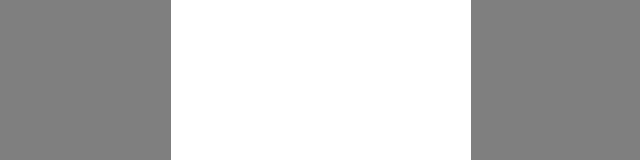
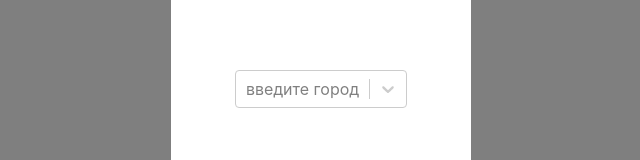
Before and after one commit to skorokhodtatiana/reactProject, a React (Create React App) app in the folder myapp/: page / in a window 1280 px wide. Shown: the part 311-471 px from the top of the page, without its empty margins (319-959 px from the left). Built offline with nearby package versions, Linux system fonts and the light colour scheme.

Commit message:
added react-select

```diff
--- a/myapp/package.json
+++ b/myapp/package.json
@@ -10,6 +10,7 @@
     "react": "^18.2.0",
     "react-dom": "^18.2.0",
     "react-scripts": "5.0.1",
+    "react-select": "^5.7.2",
     "web-vitals": "^2.1.4"
   },
   "scripts": {
--- /dev/null
+++ b/myapp/src/assets/data.js
@@ -0,0 +1,40 @@
+const listCitys = [
+	{
+		value: "Абаза, Хакасия, Сибирский, Россия", label: 'Абаза'
+	},
+	{
+		value: "Абдулино, Оренбургская область, Приволжский, Россия", label: 'Абдулино'
+	},
+	{
+		value: "Балтийск, 	Калининградская область, Северо-Западный, Россия", label: 'Балтийск'
+	},
+	{
+		value: "Благовещенск, Амурская область, Дальневосточный, Россия", label: 'Благовещенск'
+	},
+	{
+		value: "Геленджик, Краснодарский край, Южный, Россия", label: 'Геленджик'
+	},
+	{
+		value: "Далматово, Курганская область, Уральский, Россия", label: 'Далматово'
+	},
+	{
+		value: "Екатеринбург, Свердловская область, Уральский, Россия", label: 'Екатеринбург'
+	},
+	{
+		value: "Иваново, Ивановская обсласть, Центральный, Россия", label: 'Иваново'
+	},
+	{
+		value: "Лесозаводск, Приморский край, Дальневосточный, Россия", label: 'Лесозаводск'
+	},
+	{
+		value: "Медногорск, Оренбургская область, Приволжский, Россия", label: 'Медногорск'
+	},
+	{
+		value: "Мегион, Ханты-Мансийский АО, Уральский, Россия", label: 'Мегион'
+	},
+	{
+		value: "Смидович, Еврейская АО, Россия", label: 'Смидович'
+	},
+];
+
+export default listCitys;
--- a/myapp/src/components/Modal/Modal.jsx
+++ b/myapp/src/components/Modal/Modal.jsx
@@ -1,11 +1,35 @@
 import styles from './Modal.module.scss';
 import PropTypes from 'prop-types';
+import listCitys from '../../assets/data';
+
+import React from 'react';
+import AsyncSelect from 'react-select/async';
 
 const Modal = ({
 	className,
 	showModal,
 	setShowModal
 }) => {
+
+	const [inputValue, setInputValue] = React.useState();
+
+	const filterColors = (inputValue) => {
+		return listCitys.filter(i =>
+			i.label.toLowerCase().includes(inputValue.toLowerCase())
+		);
+	};
+
+	const promiseOptions = inputValue =>
+		new Promise(resolve => {
+			setTimeout(() => {
+				resolve(filterColors(inputValue));
+		}, 1000);
+	});
+
+	const handleInputChange = (newValue) => {
+		setInputValue(newValue);
+	};
+
 	return (
 		<>
 		{ showModal &&
@@ -13,6 +37,15 @@ const Modal = ({
 				<div className={ styles.body }>
 					<div className={ styles.close }></div>
 				</div>
+				<AsyncSelect
+					onChange={(e) => handleInputChange(e)}
+					isMulti
+					placeholder="введите город"
+					cacheOptions
+					defaultOptions
+					value = {inputValue}
+					loadOptions={promiseOptions}
+				/>
 			</div>
 		}
 		</>
@@ -26,3 +59,37 @@ Modal.propTypes = {
 }
 
 export default Modal;
+
+const AsyncExample = ({ defaultOptionValue, ...props }) => {
+	const [value, setValue] = React.useState();
+	const [defaultValue, setDefaultValue] = React.useState();
+
+	React.useEffect(() => {
+		setValue(defaultValue);
+	}, [defaultValue]);
+
+	const loadOptions = (searchKey) => {
+		return new Promise((resolve) => {
+			setTimeout(() => {
+				!defaultValue &&
+			setDefaultValue(listCitys.find((o) => o.value === defaultOptionValue));
+			const filtered = listCitys.filter((o) => o.label.includes(searchKey));
+
+			resolve(filtered);
+		}, 3000);
+	});
+	};
+
+	const onChange = (option) => setValue(option);
+
+	return (
+		<AsyncSelect
+			loadOptions={loadOptions}
+			defaultOptions
+			value={value}
+			onChange={onChange}
+		/>
+	);
+};
+
+// export default AsyncExample;
```
Also changed, not shown: 1 other file (tests, documents, lock files or other folders).
